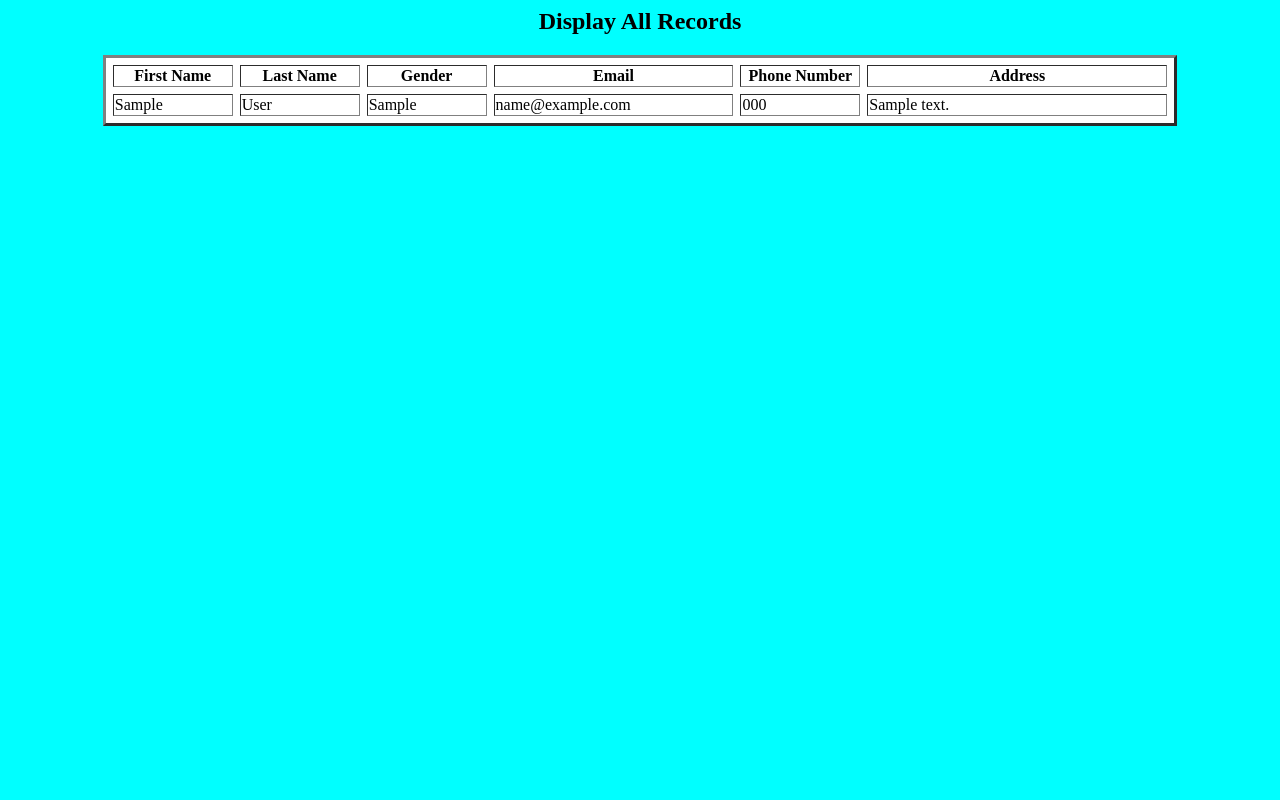
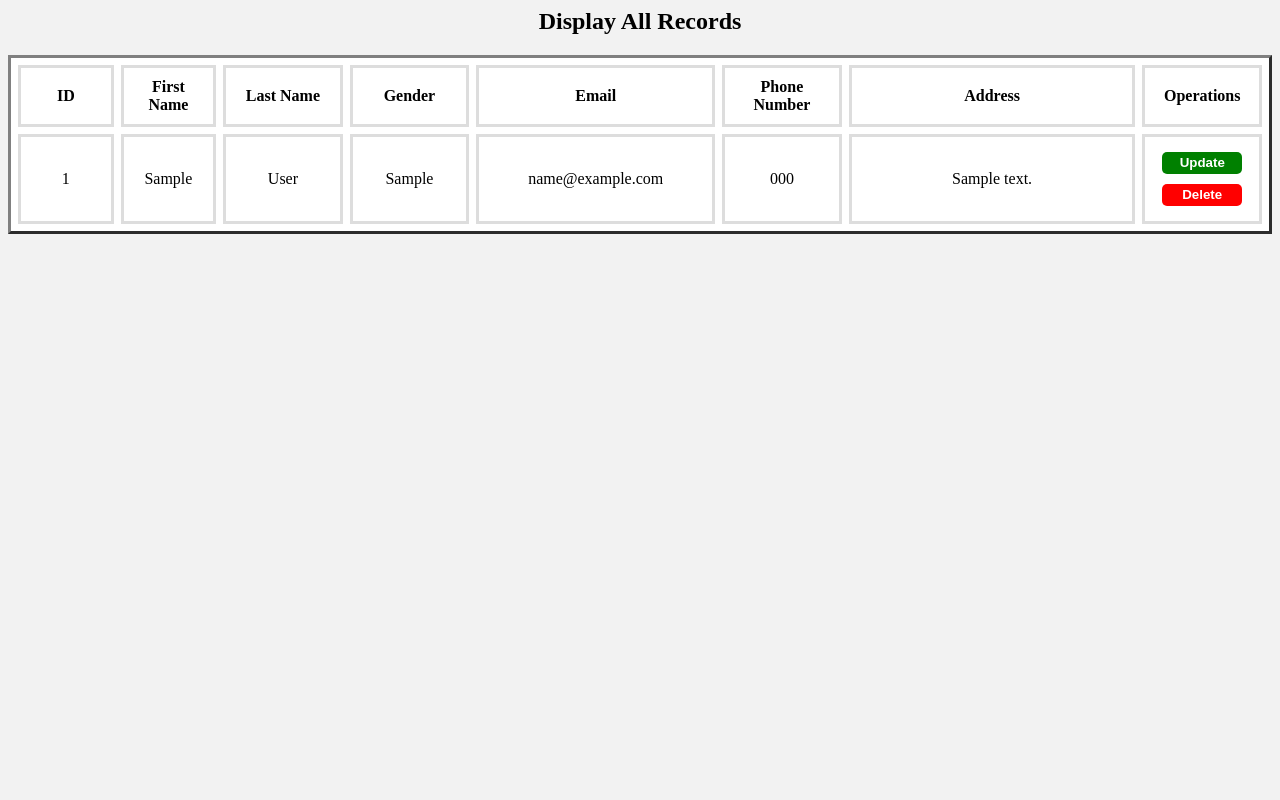
Before and after one commit to nisarg-110/My-Form, a PHP site: page /My-Form/display.php in a window 1280 px wide. Run offline with PHP 8.4, Linux system fonts and the light colour scheme; tables that the repository leaves empty or names only in its code hold one stand-in row (values such as "Sample post").

Commit message:
add update and delete button

```diff
--- a/connection.php
+++ b/connection.php
@@ -1,5 +1,5 @@
 <?php
-    error_reporting(0);
+    // error_reporting(0);
     $servername = "localhost";
     $username = "root";
     $password = "";
--- a/display.php
+++ b/display.php
@@ -3,11 +3,32 @@
         <title>Display</title>
         <style>
             body{
-                background-color: cyan;
+                background-color: #f2f2f2;
             }
             table{
                 background-color: white;
                 color: black;
+            }
+            th, td {
+                padding: 10px;
+                text-align: center;
+                border: 3px solid #ddd;
+            }
+            .update, .delete {
+                background-color: green;
+                color: white;
+                border: 0;
+                outline: none;
+                border-radius: 5px;
+                height: 22px;
+                width: 80px;
+                font-weight: bold;
+                cursor: pointer;
+                margin: 5px;
+                display: inline-block;
+            }
+            .delete {
+                background-color: red;
             }
         </style>
     </head>
@@ -30,25 +51,33 @@ if ($total != 0) {
 
     <h2 align="center">Display All Records</h2>
     <center>
-        <table border="3" cellspacing="7" width="85%">
+        <table border="3" cellspacing="7" width="100%">
             <tr>
-                <th width="10%">First Name</th>
+                <th width="8%">ID</th>
+                <th width="8%">First Name</th>
                 <th width="10%">Last Name</th>
                 <th width="10%">Gender</th>
                 <th width="20%">Email</th>
                 <th width="10%">Phone Number</th>
-                <th width="25%">Address</th>
+                <th width="24%">Address</th>
+                <th width="15%">Operations</th>
             </tr>
 
         <?php
         while ($result = mysqli_fetch_assoc($data)) {
             echo "<tr>
+                    <td>".$result['id']."</td>
                     <td>".$result['fname']."</td>
                     <td>".$result['lname']."</td>
                     <td>".$result['gender']."</td>
                     <td>".$result['email']."</td>
                     <td>".$result['phone']."</td>
                     <td>".$result['address']."</td>
+
+                    <td>
+                        <a href='update_design.php?id=$result[id]'><input type='button' value='Update' class='update'></a>
+                        <a href='delete.php?id=$result[id]'><input type='button' value='Delete' class='delete' onclick = 'return checkdelete()'></a>
+                    </td>
                 </tr>";
         }
     }
@@ -59,3 +88,9 @@ if ($total != 0) {
         ?>
     </table>
 </center>
+
+<script>
+    function checkdelete(){
+        return confirm('Are you sure. You want to delete this record ?');
+    }
+</script>
--- a/form.php
+++ b/form.php
@@ -12,7 +12,7 @@
     <div class="container">
         <form action="#" method="POST">
             <div class="title">
-                Registration Form
+                My Form
             </div>
 
             <div class="form">
```
Also changed, not shown: delete.php (added, +15 -0 lines), update_design.php (added, +128 -0 lines).
